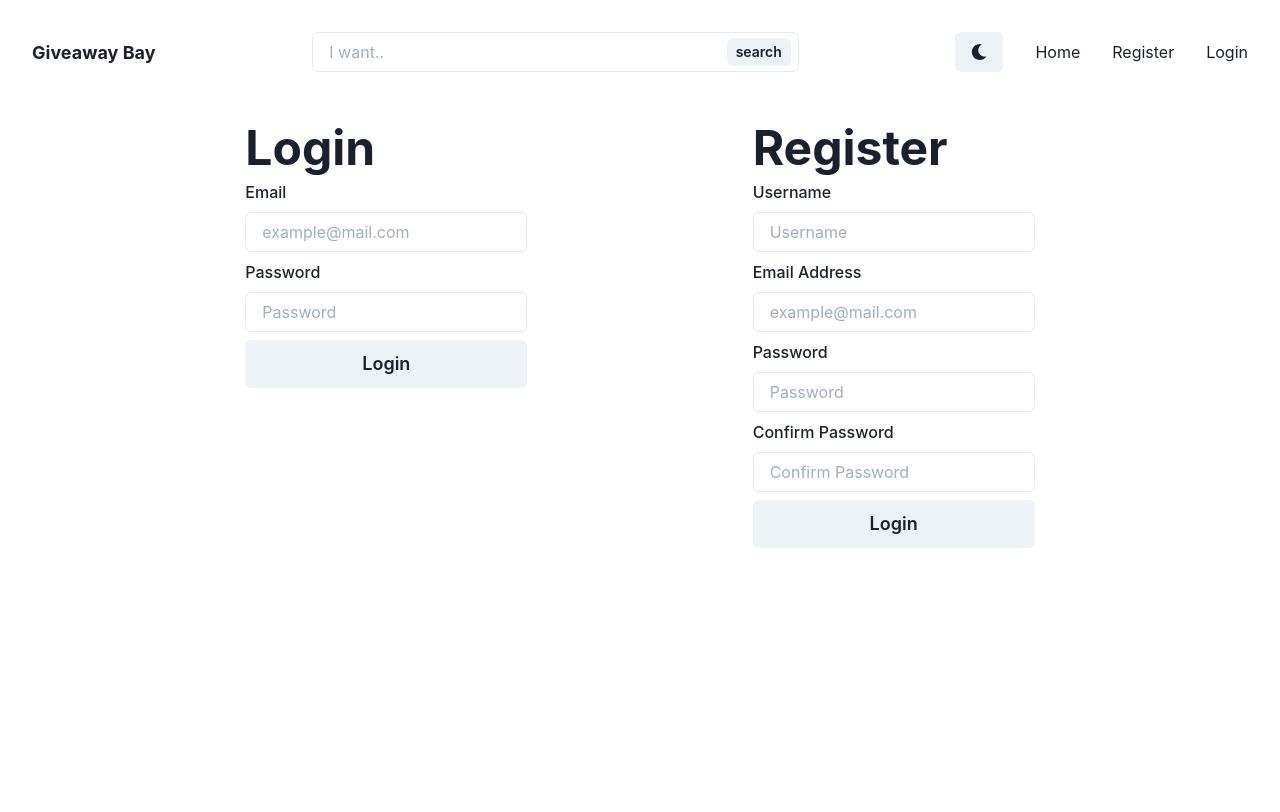
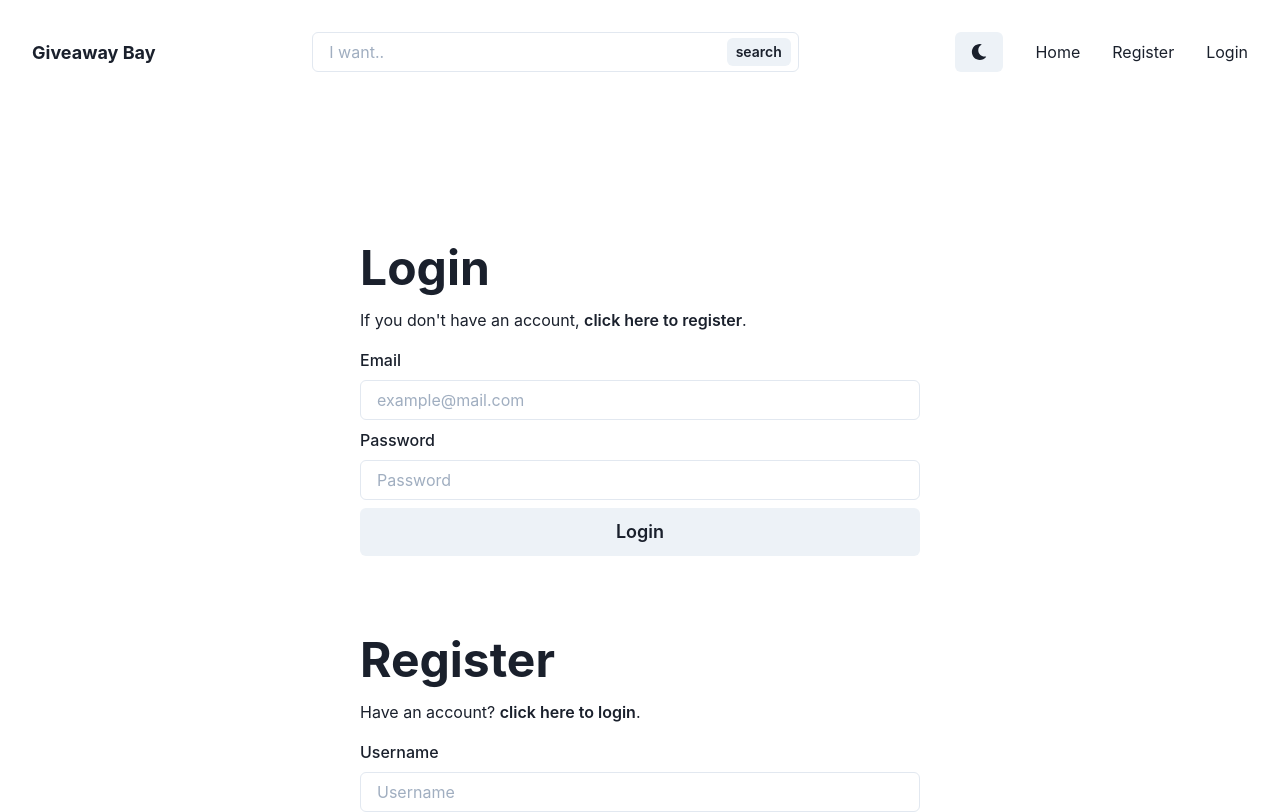
Before and after one commit to greenplastic90/SEI-Project-4, a React (Create React App) app in the folder giveaway_app/client/: page /register-login in a window 1280 px wide. Shown: the top 812 px of the page. Built offline with nearby package versions, Linux system fonts and the light colour scheme; no server answers.

Commit message:
Added a large container around the routes and flex. Added small container to log and reg.

```diff
--- a/giveaway_app/client/src/App.js
+++ b/giveaway_app/client/src/App.js
@@ -1,6 +1,7 @@
 import { useEffect, useState } from 'react'
 import axios from 'axios'
 import { BrowserRouter, Routes, Route } from 'react-router-dom'
+import { Container, Flex } from '@chakra-ui/react'
 
 // Components
 import Login from './components/auth/Login'
@@ -24,12 +25,16 @@ function App() {
     return (
         <BrowserRouter>
             <NavBar />
+            <Container maxW="container.xl" p={0}>
+                <Flex h="100vh" py={20}>
                     <Routes>
                         <Route path='/' element={<Home />} />
                         <Route path='/login' element={<Login />} />
                         <Route path='/register' element={<Register />} />
                         <Route path='/register-login' element={<RegLog />} />
                     </Routes>
+                </Flex>
+            </Container>
         </BrowserRouter>
     )
 }
--- a/giveaway_app/client/src/components/auth/Login.js
+++ b/giveaway_app/client/src/components/auth/Login.js
@@ -1,18 +1,19 @@
 import React, { useState } from 'react'
 import axios from 'axios'
 import { useNavigate } from 'react-router-dom'
-
 import {
     Heading,
     VStack,
+    Text,
     FormControl,
     FormLabel,
     Input,
     Button,
     Box,
+    Container
 } from '@chakra-ui/react'
 
-const Login = ({ setIsLoggedIn }) => {
+const Login = () => {
     const navigate = useNavigate()
 
     const [formData, setFormData] = useState({
@@ -28,15 +29,14 @@ const Login = ({ setIsLoggedIn }) => {
         setFormError('')
     }
 
-	const saveTokenToLocalStorage = (token) => {
+    const setLocalToken = (token) => {
         window.localStorage.setItem('giveaway-token', token)
     }
 
     const handleSubmit = async (e) => {
         try {
             const { data } = await axios.post('/api/auth/login/', formData)
-			saveTokenToLocalStorage(data.token)
-
+            setLocalToken(data.token)
             navigate('/')
         } catch (error) {
             setFormError(error.response)
@@ -45,12 +45,11 @@ const Login = ({ setIsLoggedIn }) => {
     }
 
     return (
-		<VStack>
+        <Container maxW="container.sm" p={0}>
+            <VStack w="full" h="full" p={10} alignItems="stretch" spacing={10}>
                 <Box>
                     <Heading size='2xl'>Login</Heading>
-				{/* <Text my={4}>
-					If you don't have an account, click here to register.
-				</Text> */}
+                    <Text my={4}>If you don't have an account, <Button variant="link" colorScheme="black">click here to register</Button>.</Text>
                     <FormControl my={2}>
                         <FormLabel htmlFor='email'>Email</FormLabel>
                         <Input
@@ -76,6 +75,7 @@ const Login = ({ setIsLoggedIn }) => {
                     </Button>
                 </Box>
             </VStack>
+        </Container>
     )
 }
 
--- a/giveaway_app/client/src/components/auth/Register.js
+++ b/giveaway_app/client/src/components/auth/Register.js
@@ -1,7 +1,7 @@
 import React, { useState } from 'react'
 import axios from 'axios'
 import { useNavigate } from 'react-router-dom'
-import { Heading, VStack, Text, FormControl, FormLabel, Input, Button, Box } from '@chakra-ui/react'
+import { Heading, VStack, Text, FormControl, FormLabel, Input, Button, Box, Container } from '@chakra-ui/react'
 
 
 const Register = () => {
@@ -39,10 +39,11 @@ const Register = () => {
     }
 
     return (
-        <VStack>
+        <Container maxW="container.sm" p={0}>
+            <VStack w="full" h="full" p={10} alignItems="stretch" spacing={10}>
                 <Box>
                     <Heading size="2xl">Register</Heading>
-                {/* <Text my={4}>Have an account? click here to login.</Text> */}
+                    <Text my={4}>Have an account? <Button variant="link" colorScheme="black">click here to login</Button>.</Text>
                     <FormControl my={2}>
                         <FormLabel htmlFor='username'>Username</FormLabel>
                         <Input onChange={handleChange} type='text' placeholder='Username' name='username' defaultValue={formData.username} />
@@ -62,6 +63,7 @@ const Register = () => {
                     <Button onClick={handleSubmit} size="lg" w="full" type='submit'>Login</Button>
                 </Box>
             </VStack>
+        </Container>
     )
 }
 
```
Lines whose indentation alone changed are shown as unchanged.
